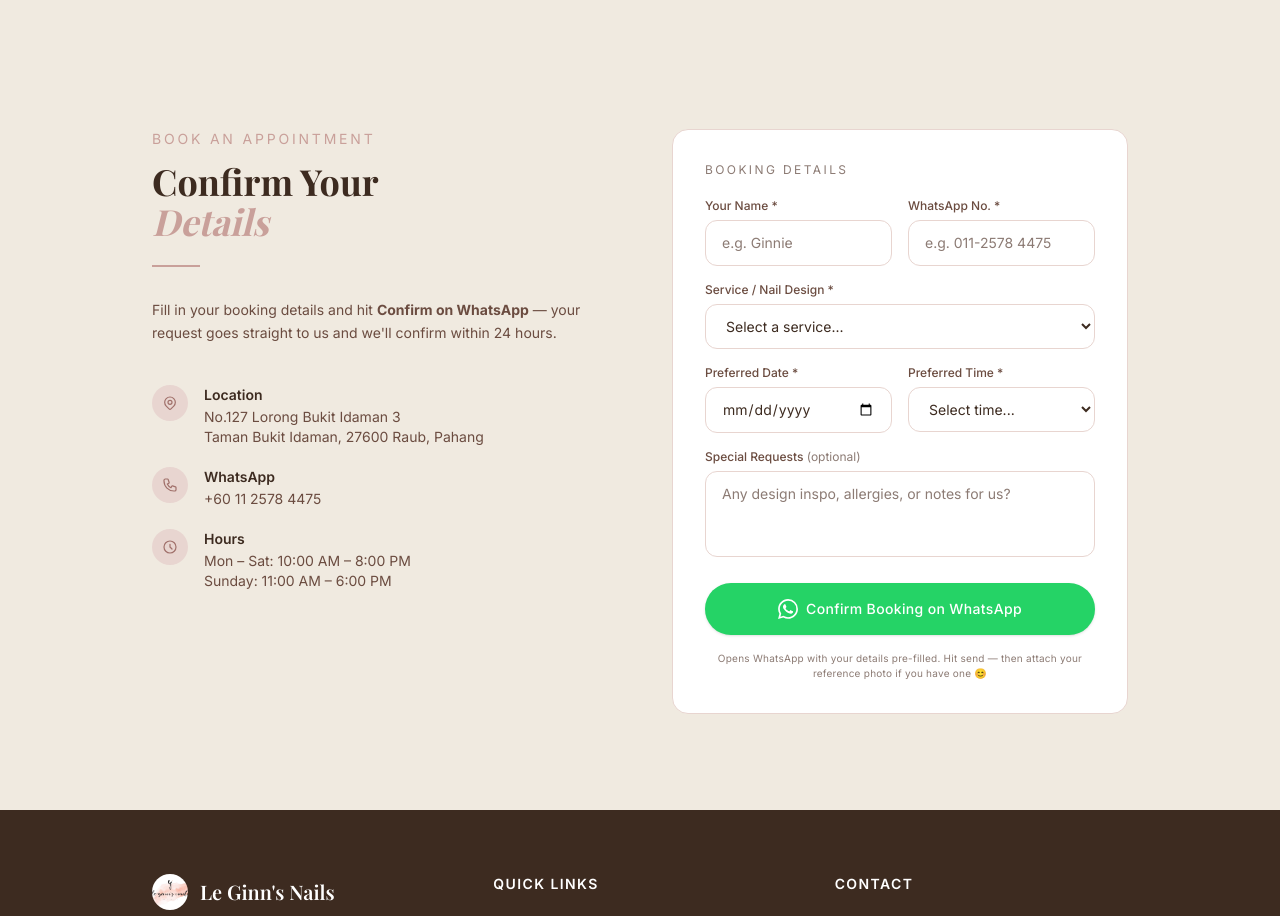
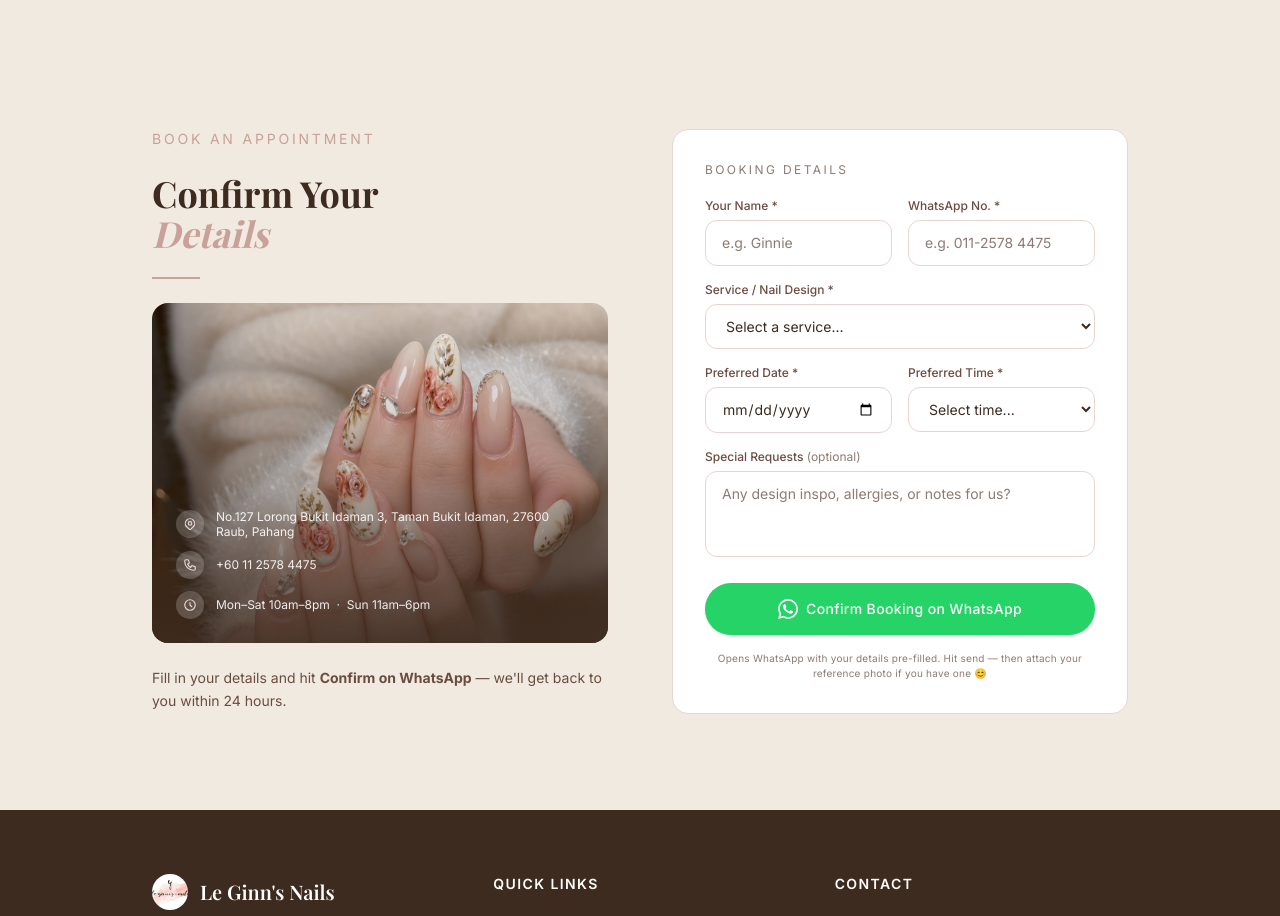
Before and after one commit to GinnieWee/ginn-nails, a Next.js app: page / in a window 1280 px wide. Shown: the part 5480-6396 px from the top of the page. Built offline with nearby package versions, Linux system fonts and the light colour scheme; a web font is replaced by a local one.

Commit message:
Fix emoji encoding in WhatsApp message; add nail photo to booking section

```diff
--- a/app/components/ContactForm.tsx
+++ b/app/components/ContactForm.tsx
@@ -1,6 +1,7 @@
 "use client";
 
 import { useState, FormEvent } from "react";
+import Image from "next/image";
 
 const SERVICES = [
   "Gel Manicure — RM78",
@@ -36,8 +37,10 @@ export default function ContactForm() {
 
   function handleSubmit(e: FormEvent) {
     e.preventDefault();
+    const nail  = "💅";
+    const spark = "✨";
     const msg = [
-      `Hi Le Ginn's Nails! 💅✨`,
+      `Hi Le Ginn's Nails! ${nail}${spark}`,
       ``,
       `Name: ${form.name}`,
       `Contact Number: ${form.phone}`,
@@ -61,59 +64,63 @@ export default function ContactForm() {
     <section id="contact" className="bg-[#F0EAE0] py-24">
       <div className="max-w-5xl mx-auto px-6 grid md:grid-cols-2 gap-16 items-start">
 
-        {/* Left: Info */}
-        <div>
-          <p className="text-sm uppercase tracking-[0.2em] text-[#C9A09A] mb-3">Book an Appointment</p>
+        {/* Left: Photo card + info */}
+        <div className="flex flex-col gap-6">
+          <p className="text-sm uppercase tracking-[0.2em] text-[#C9A09A]">Book an Appointment</p>
           <h2
-            className="text-4xl font-bold text-[#3D2B20] mb-6"
+            className="text-4xl font-bold text-[#3D2B20]"
             style={{ fontFamily: "var(--font-serif)" }}
           >
             Confirm Your<br />
             <span className="italic text-[#C9A09A]">Details</span>
           </h2>
-          <div className="w-12 h-0.5 bg-[#C9A09A] mb-8" />
-          <p className="text-[#6B4C40] text-sm leading-relaxed mb-10">
-            Fill in your booking details and hit <strong>Confirm on WhatsApp</strong> — your request goes straight to us and we&apos;ll confirm within 24 hours.
-          </p>
+          <div className="w-12 h-0.5 bg-[#C9A09A]" />
 
-          <div className="flex flex-col gap-5 text-sm text-[#6B4C40]">
-            <div className="flex gap-4 items-start">
-              <div className="w-9 h-9 rounded-full bg-[#E8D5D0] flex items-center justify-center shrink-0">
-                <svg className="w-4 h-4 text-[#A0706A]" fill="none" stroke="currentColor" strokeWidth="1.8" viewBox="0 0 24 24">
-                  <path strokeLinecap="round" strokeLinejoin="round" d="M17.657 16.657L13.414 20.9a1.998 1.998 0 01-2.827 0l-4.244-4.243a8 8 0 1111.314 0z" />
-                  <path strokeLinecap="round" strokeLinejoin="round" d="M15 11a3 3 0 11-6 0 3 3 0 016 0z" />
-                </svg>
+          {/* Photo with overlaid contact info */}
+          <div className="relative rounded-2xl overflow-hidden h-[340px]">
+            <Image
+              src="/portfolio/nail-6.jpg"
+              alt="Le Ginn's Nails portfolio"
+              fill
+              className="object-cover object-top"
+              sizes="(max-width: 768px) 100vw, 50vw"
+            />
+            {/* Gradient overlay */}
+            <div className="absolute inset-0 bg-gradient-to-t from-[#3D2B20]/90 via-[#3D2B20]/30 to-transparent" />
+
+            {/* Contact info overlaid on photo */}
+            <div className="absolute bottom-0 left-0 right-0 p-6 flex flex-col gap-3 text-sm">
+              <div className="flex items-center gap-3 text-white/90">
+                <div className="w-7 h-7 rounded-full bg-white/20 flex items-center justify-center shrink-0">
+                  <svg className="w-3.5 h-3.5 text-[#E8D5D0]" fill="none" stroke="currentColor" strokeWidth="2" viewBox="0 0 24 24">
+                    <path strokeLinecap="round" strokeLinejoin="round" d="M17.657 16.657L13.414 20.9a1.998 1.998 0 01-2.827 0l-4.244-4.243a8 8 0 1111.314 0z" />
+                    <path strokeLinecap="round" strokeLinejoin="round" d="M15 11a3 3 0 11-6 0 3 3 0 016 0z" />
+                  </svg>
+                </div>
+                <span className="text-xs leading-tight">No.127 Lorong Bukit Idaman 3, Taman Bukit Idaman, 27600 Raub, Pahang</span>
               </div>
-              <div>
-                <p className="font-semibold text-[#3D2B20] mb-0.5">Location</p>
-                <p>No.127 Lorong Bukit Idaman 3<br />Taman Bukit Idaman, 27600 Raub, Pahang</p>
+              <div className="flex items-center gap-3 text-white/90">
+                <div className="w-7 h-7 rounded-full bg-white/20 flex items-center justify-center shrink-0">
+                  <svg className="w-3.5 h-3.5 text-[#E8D5D0]" fill="none" stroke="currentColor" strokeWidth="2" viewBox="0 0 24 24">
+                    <path strokeLinecap="round" strokeLinejoin="round" d="M3 5a2 2 0 012-2h3.28a1 1 0 01.948.684l1.498 4.493a1 1 0 01-.502 1.21l-2.257 1.13a11.042 11.042 0 005.516 5.516l1.13-2.257a1 1 0 011.21-.502l4.493 1.498a1 1 0 01.684.949V19a2 2 0 01-2 2h-1C9.716 21 3 14.284 3 6V5z" />
+                  </svg>
+                </div>
+                <span className="text-xs">+60 11 2578 4475</span>
               </div>
-            </div>
-
-            <div className="flex gap-4 items-start">
-              <div className="w-9 h-9 rounded-full bg-[#E8D5D0] flex items-center justify-center shrink-0">
-                <svg className="w-4 h-4 text-[#A0706A]" fill="none" stroke="currentColor" strokeWidth="1.8" viewBox="0 0 24 24">
-                  <path strokeLinecap="round" strokeLinejoin="round" d="M3 5a2 2 0 012-2h3.28a1 1 0 01.948.684l1.498 4.493a1 1 0 01-.502 1.21l-2.257 1.13a11.042 11.042 0 005.516 5.516l1.13-2.257a1 1 0 011.21-.502l4.493 1.498a1 1 0 01.684.949V19a2 2 0 01-2 2h-1C9.716 21 3 14.284 3 6V5z" />
-                </svg>
-              </div>
-              <div>
-                <p className="font-semibold text-[#3D2B20] mb-0.5">WhatsApp</p>
-                <p>+60 11 2578 4475</p>
-              </div>
-            </div>
-
-            <div className="flex gap-4 items-start">
-              <div className="w-9 h-9 rounded-full bg-[#E8D5D0] flex items-center justify-center shrink-0">
-                <svg className="w-4 h-4 text-[#A0706A]" fill="none" stroke="currentColor" strokeWidth="1.8" viewBox="0 0 24 24">
-                  <path strokeLinecap="round" strokeLinejoin="round" d="M12 8v4l3 3m6-3a9 9 0 11-18 0 9 9 0 0118 0z" />
-                </svg>
-              </div>
-              <div>
-                <p className="font-semibold text-[#3D2B20] mb-0.5">Hours</p>
-                <p>Mon – Sat: 10:00 AM – 8:00 PM<br />Sunday: 11:00 AM – 6:00 PM</p>
+              <div className="flex items-center gap-3 text-white/90">
+                <div className="w-7 h-7 rounded-full bg-white/20 flex items-center justify-center shrink-0">
+                  <svg className="w-3.5 h-3.5 text-[#E8D5D0]" fill="none" stroke="currentColor" strokeWidth="2" viewBox="0 0 24 24">
+                    <path strokeLinecap="round" strokeLinejoin="round" d="M12 8v4l3 3m6-3a9 9 0 11-18 0 9 9 0 0118 0z" />
+                  </svg>
+                </div>
+                <span className="text-xs">Mon–Sat 10am–8pm &nbsp;·&nbsp; Sun 11am–6pm</span>
               </div>
             </div>
           </div>
+
+          <p className="text-[#6B4C40] text-sm leading-relaxed">
+            Fill in your details and hit <strong>Confirm on WhatsApp</strong> — we&apos;ll get back to you within 24 hours.
+          </p>
         </div>
 
         {/* Right: Booking Form */}
```
